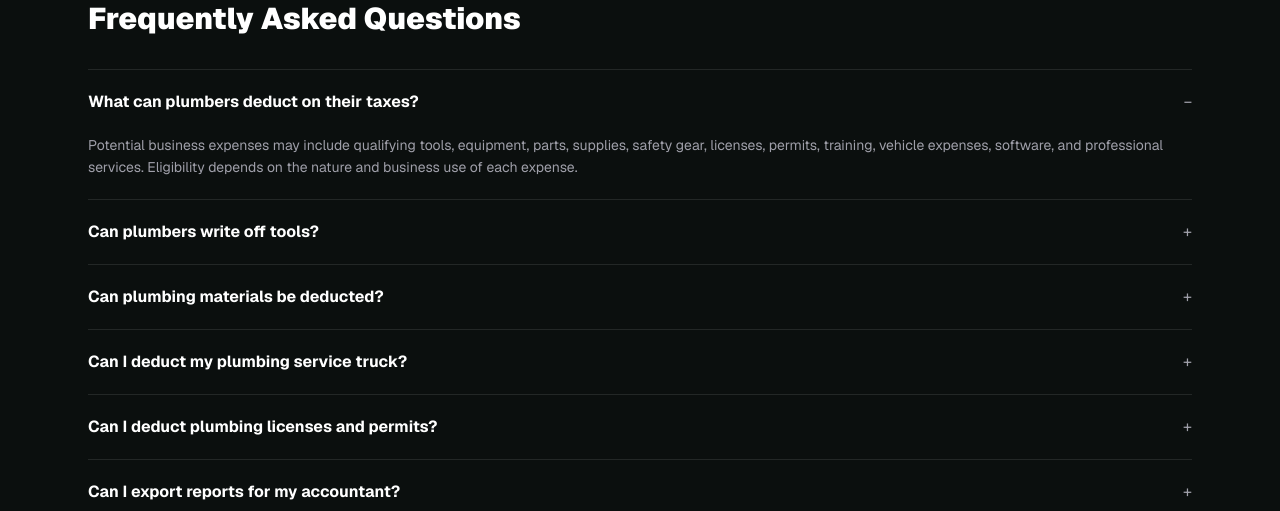
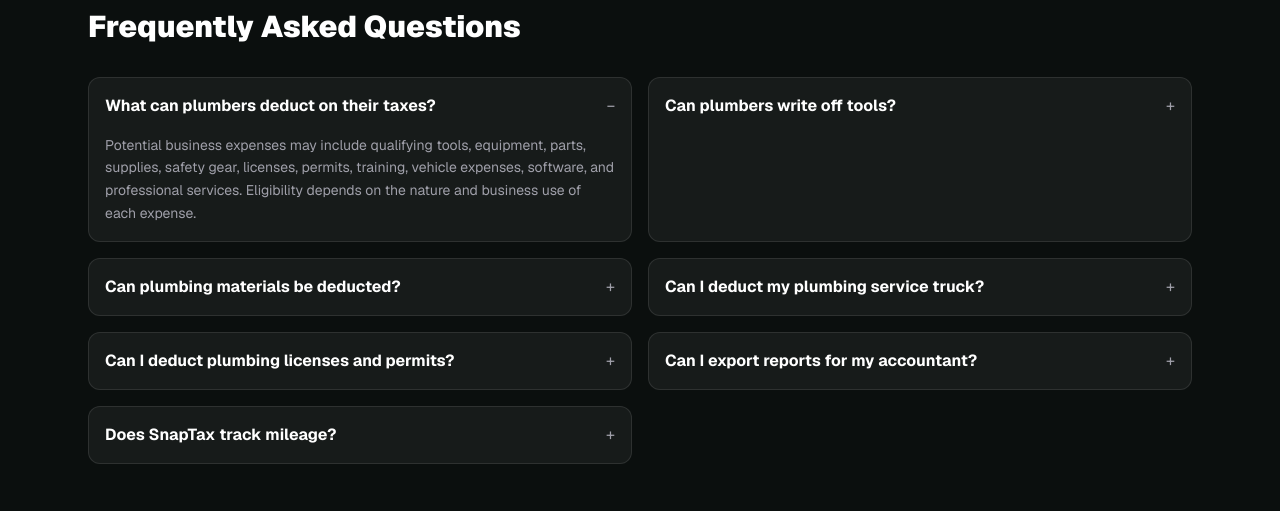
Before and after one commit to isgalloping/snaptax, a Next.js app: page /tax-deductions/plumber in a window 1280 px wide. Shown: the part 3835-4346 px from the top of the page. Built offline with nearby package versions, Linux system fonts and the light colour scheme; no server answers.

Commit message:
feat(seo): mockup FAQ grid and section polish for Plumber landing
Co-authored-by: Cursor <cursoragent@cursor.com>

```diff
--- a/components/marketing/seo/HowItWorks.tsx
+++ b/components/marketing/seo/HowItWorks.tsx
@@ -27,6 +27,7 @@ function StepArrow() {
 
 export function HowItWorks({ page }: { page: IndustrySeoPage }) {
   const { howItWorks } = page;
+  const isMockup = page.presentation === "mockup";
 
   return (
     <section
@@ -34,7 +35,13 @@ export function HowItWorks({ page }: { page: IndustrySeoPage }) {
       className="scroll-mt-24 border-t border-white/10"
     >
       <div className="mx-auto max-w-6xl px-4 py-16 sm:px-6">
-        <h2 className="text-center text-2xl font-black text-white sm:text-3xl">
+        <h2
+          className={
+            isMockup
+              ? "text-center text-2xl font-black text-white sm:text-3xl"
+              : "text-2xl font-black text-white sm:text-3xl"
+          }
+        >
           {howItWorks.title}
         </h2>
 
@@ -63,7 +70,9 @@ export function HowItWorks({ page }: { page: IndustrySeoPage }) {
         </ol>
 
         {howItWorks.stepsBanner ? (
-          <div className="mt-12 overflow-hidden rounded-2xl border border-white/10">
+          <div
+            className={`${isMockup ? "mt-14" : "mt-12"} overflow-hidden rounded-2xl border border-white/10`}
+          >
             {/* eslint-disable-next-line @next/next/no-img-element */}
             <img
               src={howItWorks.stepsBanner.src}
--- a/components/marketing/seo/IndustryFaq.tsx
+++ b/components/marketing/seo/IndustryFaq.tsx
@@ -1,27 +1,48 @@
 "use client";
 
 import { useState } from "react";
+import type { IndustrySeoPage } from "@/lib/marketing/seo/types";
 
 export function IndustryFaq({
   items,
   title = "Frequently Asked Questions",
+  presentation,
 }: {
   items: readonly { question: string; answer: string }[];
   title?: string;
+  presentation?: IndustrySeoPage["presentation"];
 }) {
   const [openIndex, setOpenIndex] = useState<number | null>(0);
+  const isMockup = presentation === "mockup";
 
   return (
     <section className="mx-auto max-w-6xl px-4 py-16 sm:px-6">
       <h2 className="text-2xl font-black text-white sm:text-3xl">{title}</h2>
-      <div className="mt-8 divide-y divide-white/10 border-y border-white/10">
+      <div
+        className={
+          isMockup
+            ? "mt-8 grid gap-4 sm:grid-cols-2"
+            : "mt-8 divide-y divide-white/10 border-y border-white/10"
+        }
+      >
         {items.map((item, index) => {
           const open = openIndex === index;
           return (
-            <div key={item.question}>
+            <div
+              key={item.question}
+              className={
+                isMockup
+                  ? "rounded-xl border border-white/10 bg-white/5 px-4"
+                  : undefined
+              }
+            >
               <button
                 type="button"
-                className="flex min-h-12 w-full items-center justify-between gap-4 py-5 text-left"
+                className={
+                  isMockup
+                    ? "flex min-h-12 w-full items-center justify-between gap-4 py-4 text-left"
+                    : "flex min-h-12 w-full items-center justify-between gap-4 py-5 text-left"
+                }
                 aria-expanded={open}
                 onClick={() => setOpenIndex(open ? null : index)}
               >
@@ -33,7 +54,9 @@ export function IndustryFaq({
               <p
                 className={
                   open
-                    ? "pb-5 text-sm leading-relaxed text-zinc-400"
+                    ? isMockup
+                      ? "pb-4 text-sm leading-relaxed text-zinc-400"
+                      : "pb-5 text-sm leading-relaxed text-zinc-400"
                     : "hidden pb-5 text-sm leading-relaxed text-zinc-400"
                 }
               >
--- a/components/marketing/seo/IndustryFinalCta.tsx
+++ b/components/marketing/seo/IndustryFinalCta.tsx
@@ -5,6 +5,8 @@ import { MARKETING_TOKENS } from "@/lib/marketing/tokens";
 export function IndustryFinalCta({ page }: { page: IndustrySeoPage }) {
   const { finalCta } = page;
   const backgroundImage = finalCta.backgroundImage;
+  const isMockup = page.presentation === "mockup";
+  const mockupHero = isMockup && backgroundImage;
 
   return (
     <section
@@ -22,7 +24,9 @@ export function IndustryFinalCta({ page }: { page: IndustrySeoPage }) {
           <div className="absolute inset-0 bg-black/70" aria-hidden />
         </>
       ) : null}
-      <div className="relative mx-auto max-w-6xl px-4 py-16 text-center sm:px-6">
+      <div
+        className={`relative mx-auto max-w-6xl px-4 py-16 text-center sm:px-6${mockupHero ? " z-10" : ""}`}
+      >
         <h2 className="text-2xl font-black text-white sm:text-3xl">
           {finalCta.title}
         </h2>
--- a/components/marketing/seo/IndustrySeoPage.tsx
+++ b/components/marketing/seo/IndustrySeoPage.tsx
@@ -22,7 +22,7 @@ export function IndustrySeoPageView({ page }: { page: IndustrySeoPage }) {
       {page.checklist ? <RecordkeepingChecklist page={page} /> : null}
       <BuiltForBand page={page} />
       {page.examples.length > 0 ? <ExpenseExamples page={page} /> : null}
-      <IndustryFaq items={page.faq} />
+      <IndustryFaq items={page.faq} presentation={page.presentation} />
       <IndustryFinalCta page={page} />
       {page.relatedTrades ? (
         <RelatedTrades relatedTrades={page.relatedTrades} />
```
